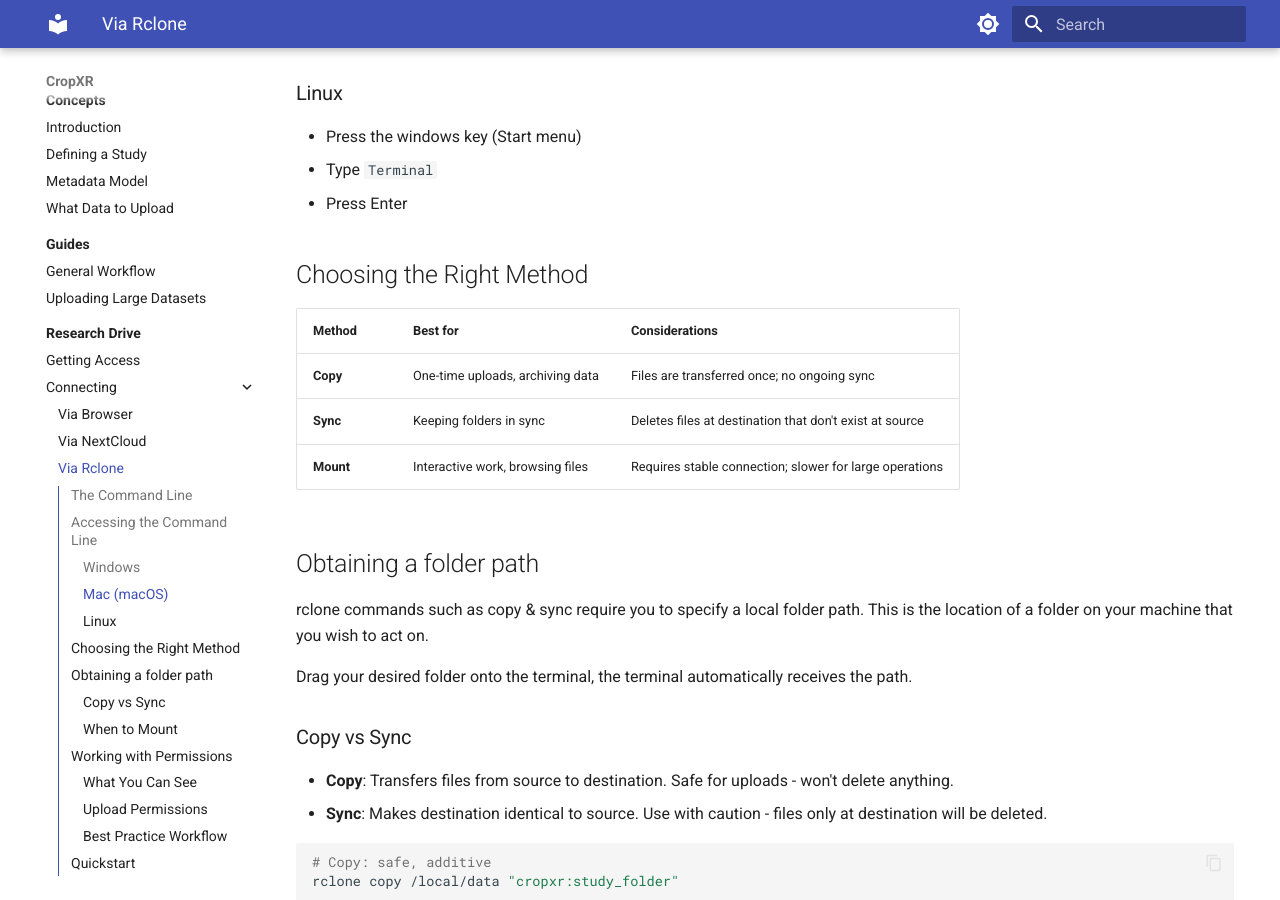
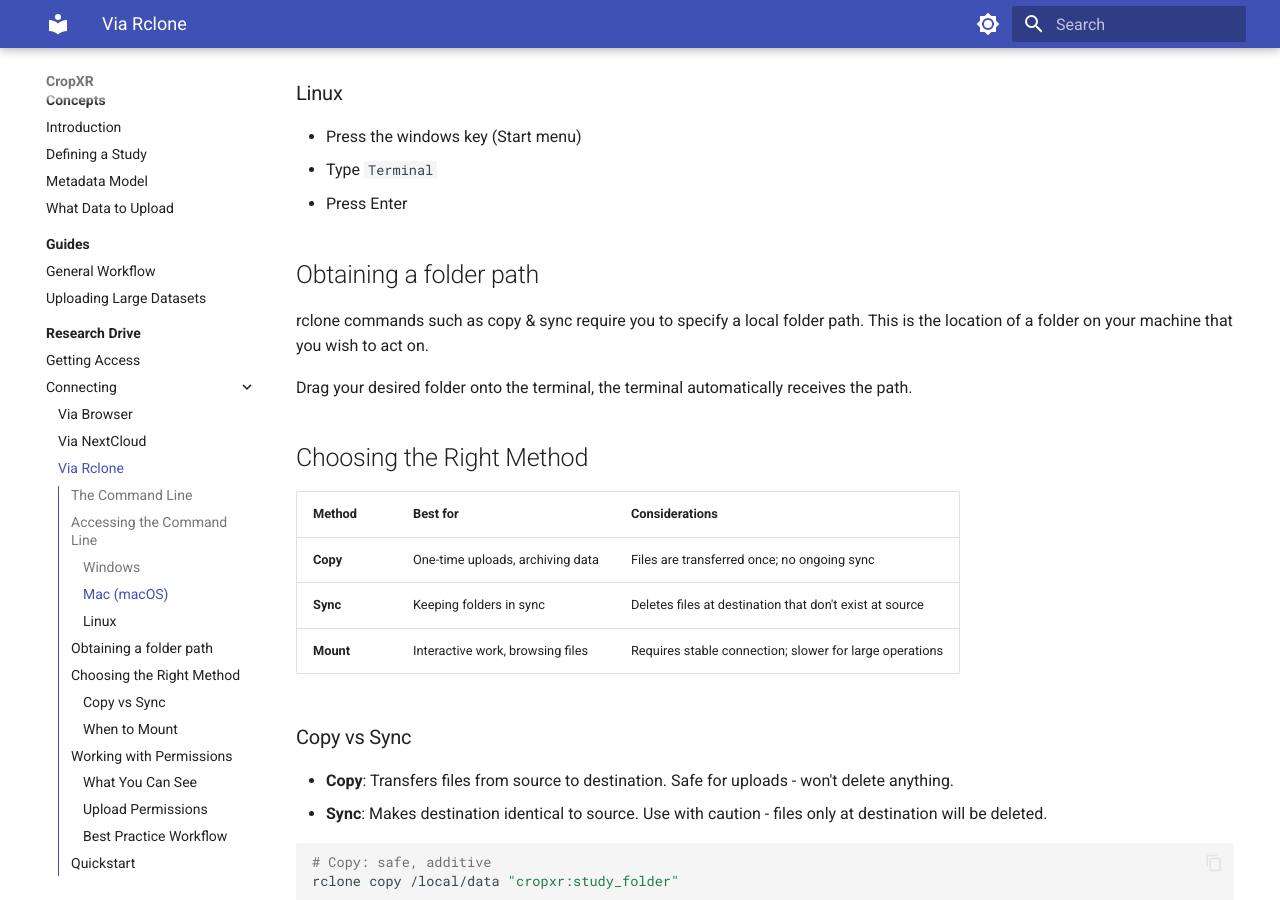
Before and after one commit to CropXR/documentation, an MkDocs documentation site: the page built from docs/research-drive/connecting/via-rclone.md, in a window 1280 px wide and 900 px high, scrolled down 1062 px. Built offline with MkDocs 1.6.1 and Material for MkDocs 9.7.7, drawn with Linux system fonts in a browser that asks for light colours; part of the change alters nothing that is shown.

```diff
--- a/docs/research-drive/connecting/via-rclone.md
+++ b/docs/research-drive/connecting/via-rclone.md
@@ -37,6 +37,12 @@ The command line has different names, depending on the software platform.
 - Type `Terminal`
 - Press Enter
 
+## Obtaining a folder path
+
+rclone commands such as copy & sync require you to specify a local folder path. This is the location of a folder on your machine that you wish to act on.
+
+Drag your desired folder onto the terminal, the terminal automatically receives the path.
+
 ## Choosing the Right Method
 
 | Method    | Best for                        | Considerations                  |
@@ -44,12 +50,6 @@ The command line has different names, depending on the software platform.
 | **Copy**  | One-time uploads, archiving data | Files are transferred once; no ongoing sync |
 | **Sync**  | Keeping folders in sync         | Deletes files at destination that don't exist at source |
 | **Mount** | Interactive work, browsing files | Requires stable connection; slower for large operations |
-
-## Obtaining a folder path
-
-rclone commands such as copy & sync require you to specify a local folder path. This is the location of a folder on your machine that you wish to act on.
-
-Drag your desired folder onto the terminal, the terminal automatically receives the path.
 
 ### Copy vs Sync
 
```
